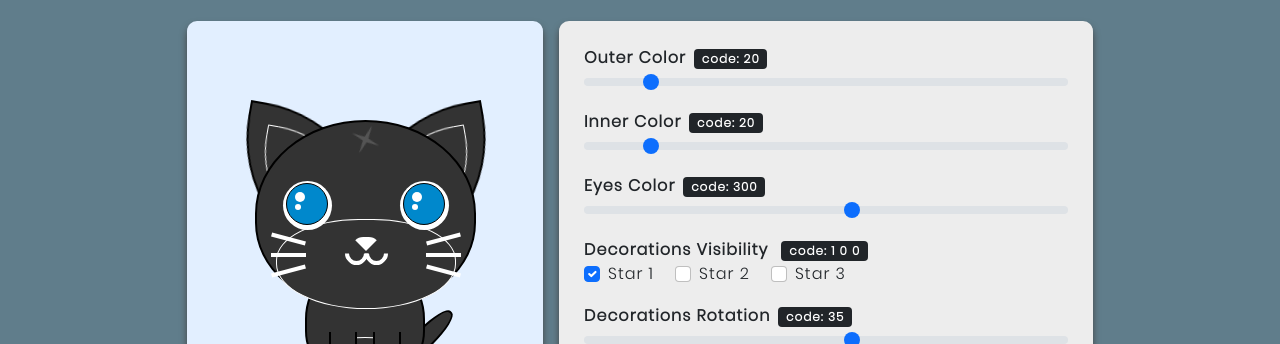
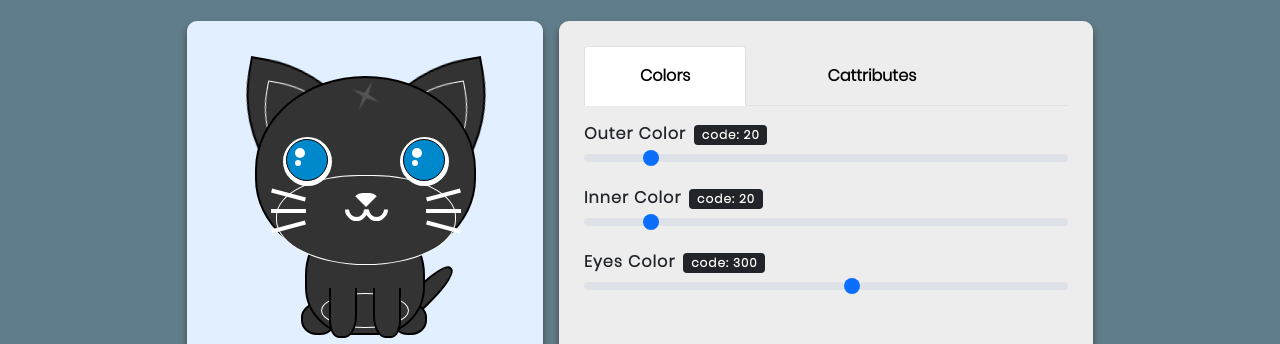
Before and after one commit to derdis14/ethereum-dapp-moon-kitties, a plain HTML site: page client/index.html in a window 1280 px wide. Shown: the part 227-571 px from the top of the page. Drawn offline with nearby package versions, Linux system fonts and the light colour scheme.

Commit message:
added tabs to factory

```diff
--- a/client/index.html
+++ b/client/index.html
@@ -122,10 +122,42 @@
               </b>
             </div>
           </div>
+
           <!-- DNA SETTER -->
           <div class="col-lg-6 cattributes m-2 light-b-shadow">
+            <!-- Tabs -->
+            <nav>
+              <div class="nav nav-tabs" id="nav-tab" role="tablist">
+                <button
+                  class="nav-link active"
+                  id="catColors-tab"
+                  data-bs-toggle="tab"
+                  data-bs-target="#catColors"
+                  type="button"
+                  role="tab"
+                >
+                  <b>Colors</b>
+                </button>
+                <button
+                  class="nav-link"
+                  id="cattributes-tab"
+                  data-bs-toggle="tab"
+                  data-bs-target="#cattributes"
+                  type="button"
+                  role="tab"
+                >
+                  <b>Cattributes</b>
+                </button>
+              </div>
+            </nav>
+            <!-- Tabs content -->
+            <div class="tab-content mt-3" id="nav-tabContent">
               <!-- Set colors -->
-            <div id="catColors">
+              <div
+                id="catColors"
+                class="tab-pane fade show active"
+                role="tabpanel"
+              >
                 <div class="mb-3">
                   <label for="outercolor"
                     ><b>Outer Color</b
@@ -167,6 +199,7 @@
                 </div>
               </div>
               <!-- Set cattributes -->
+              <div id="cattributes" class="tab-pane fade" role="tabpanel">
                 <div class="mb-3">
                   <label for="decorationsVisibility">
                     <b>Decorations Visibility</b>
@@ -265,6 +298,8 @@
                 </div>
               </div>
             </div>
+          </div>
+        </div>
         <br />
       </div>
     </main>
```
Lines whose indentation alone changed are shown as unchanged.
